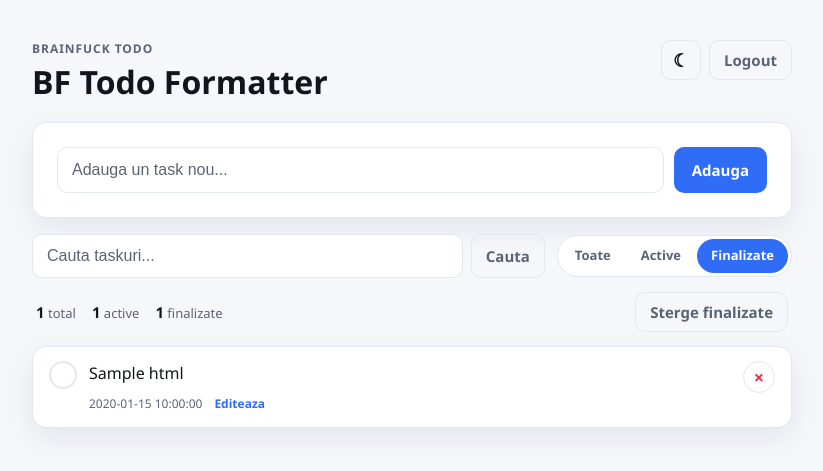
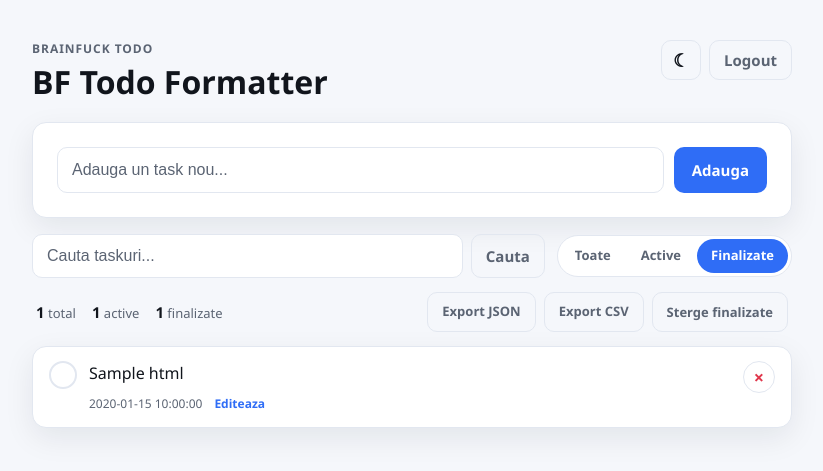
Before and after one commit to Alexandru2984/brainfuck_toDoList, a Flask app: template templates/index.html in a window 1280 px wide. Shown: the top 471 px of the page, without its empty margins (228-1051 px from the left). Run offline with Flask 3, Linux system fonts and the light colour scheme; the template is opened without the code that fills it: most values are stand-ins (such as "Sample title", 1, 10 or a date in 2020); parts of the project's set-up code (start-up, migrations or seed data) failed here and were passed over.

Commit message:
Add JSON and CSV task export
- /export (login required) returns all tasks decrypted as a downloadable
  JSON or CSV file via ?format=.
- CSV cells are neutralized against spreadsheet formula injection.
- Add export links to the toolbar; tests cover both formats and the CSV
  formula guard.

```diff
--- a/app.py
+++ b/app.py
@@ -1,6 +1,9 @@
 import base64
+import csv
 import hashlib
 import hmac
+import io
+import json
 import logging
 import os
 import secrets
@@ -17,6 +20,7 @@ from pathlib import Path
 from cryptography.fernet import Fernet, InvalidToken, MultiFernet
 from flask import (
     Flask,
+    Response,
     abort,
     current_app,
     flash,
@@ -500,6 +504,43 @@ def register_routes(app):
             flash(f"{removed} task-uri finalizate sterse.", "success")
         return redirect(url_for("index"))
 
+    @app.route("/export")
+    @login_required
+    def export():
+        fmt = request.args.get("format", "json").lower()
+        with closing(get_db_connection()) as conn:
+            rows = conn.execute(
+                "SELECT id, task, done, created_at FROM todos ORDER BY id"
+            ).fetchall()
+        records = [
+            {
+                "id": row["id"],
+                "task": bf_payload_to_text(decrypt_storage(row["task"])),
+                "done": bool(row["done"]),
+                "created_at": iso_timestamp(row["created_at"]),
+            }
+            for row in rows
+        ]
+
+        if fmt == "csv":
+            buffer = io.StringIO()
+            writer = csv.DictWriter(buffer, fieldnames=["id", "task", "done", "created_at"])
+            writer.writeheader()
+            for record in records:
+                writer.writerow({**record, "task": csv_safe(record["task"])})
+            return Response(
+                buffer.getvalue(),
+                mimetype="text/csv",
+                headers={"Content-Disposition": "attachment; filename=todos.csv"},
+            )
+
+        body = json.dumps(records, ensure_ascii=False, indent=2)
+        return Response(
+            body,
+            mimetype="application/json",
+            headers={"Content-Disposition": "attachment; filename=todos.json"},
+        )
+
 
 def format_timestamp(value):
     if not value:
@@ -508,6 +549,22 @@ def format_timestamp(value):
         return datetime.fromtimestamp(value).strftime("%d %b %Y, %H:%M")
     except (ValueError, OverflowError, OSError):
         return ""
+
+
+def iso_timestamp(value):
+    if not value:
+        return ""
+    try:
+        return datetime.fromtimestamp(value).isoformat(timespec="seconds")
+    except (ValueError, OverflowError, OSError):
+        return ""
+
+
+def csv_safe(text):
+    """Neutralize spreadsheet formula injection in exported CSV cells."""
+    if text and text[0] in ("=", "+", "-", "@", "\t", "\r"):
+        return "'" + text
+    return text
 
 
 def client_ip():
--- a/static/app.css
+++ b/static/app.css
@@ -345,6 +345,17 @@ input[type="search"]:focus-visible {
     font-size: 15px;
 }
 
+.statsbar-actions {
+    align-items: center;
+    display: flex;
+    flex-wrap: wrap;
+    gap: 8px;
+}
+
+.statsbar-actions .ghost-button {
+    font-size: 13px;
+}
+
 /* ------------------------------------------------------------- task list */
 .task-list {
     display: grid;
--- a/templates/index.html
+++ b/templates/index.html
@@ -64,12 +64,16 @@
             <span class="stat"><strong>{{ active_count }}</strong> active</span>
             <span class="stat"><strong>{{ done_count }}</strong> finalizate</span>
         </div>
+        <div class="statsbar-actions">
+            <a class="button-link ghost-button" href="{{ url_for('export', format='json') }}">Export JSON</a>
+            <a class="button-link ghost-button" href="{{ url_for('export', format='csv') }}">Export CSV</a>
             {% if done_count %}
                 <form action="{{ url_for('clear_completed') }}" method="POST">
                     <input type="hidden" name="csrf_token" value="{{ csrf_token() }}">
                     <button type="submit" class="ghost-button">Sterge finalizate</button>
                 </form>
             {% endif %}
+        </div>
     </section>
 
     <section class="task-list" aria-label="Taskuri">
```
Also changed, not shown: tests/test_app.py (+21 -0 lines). Lines whose indentation alone changed are shown as unchanged.
